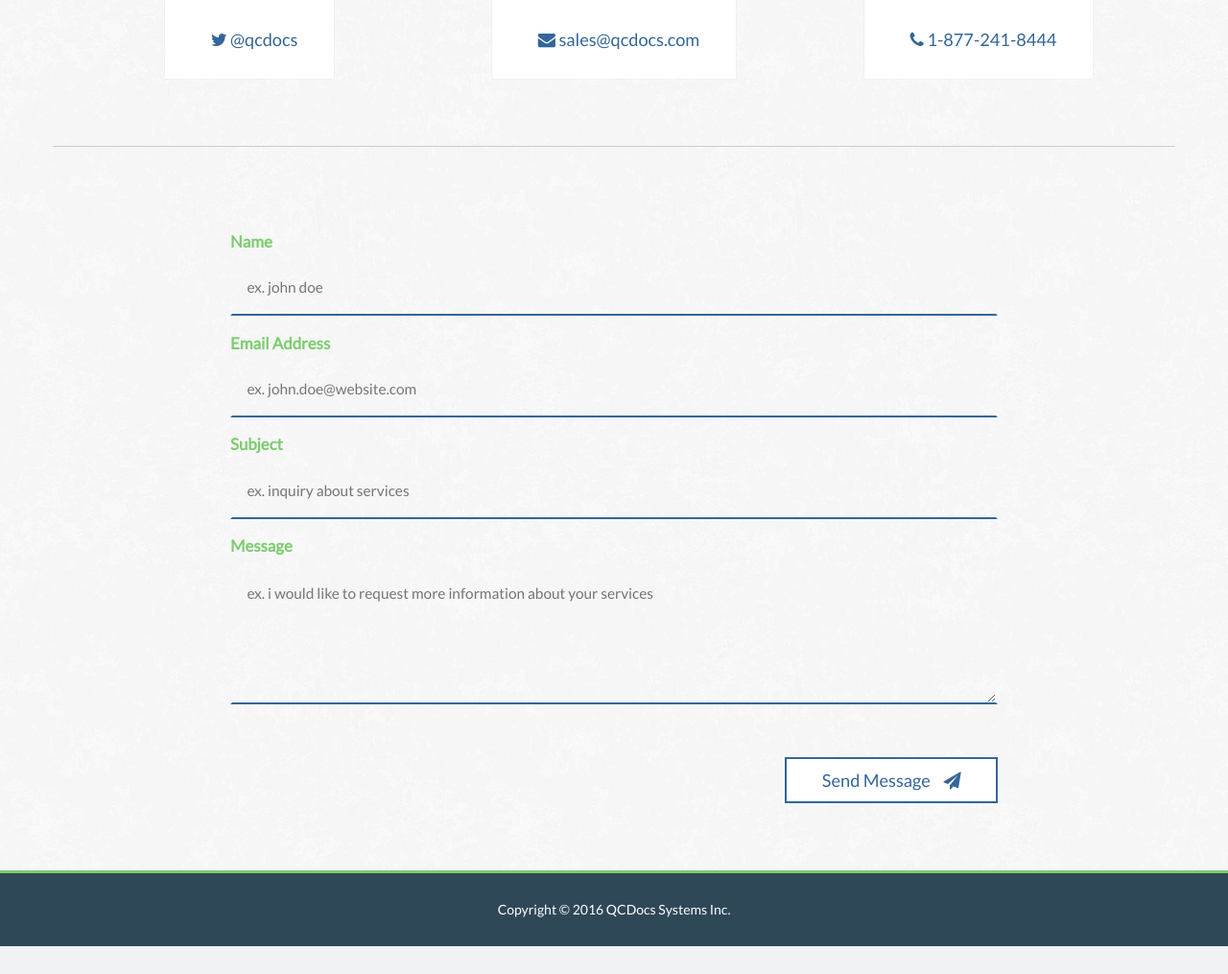
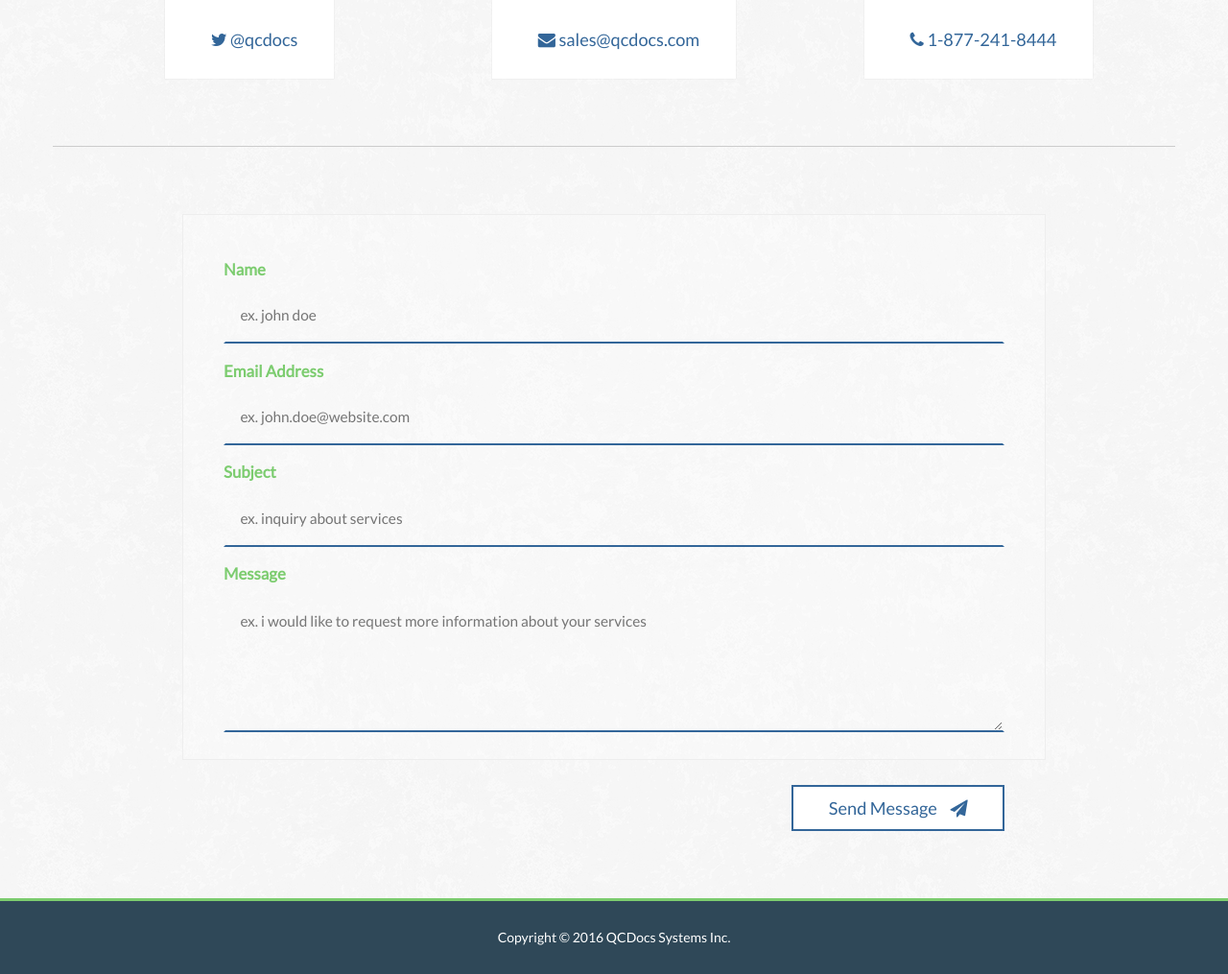
Before and after one commit to diachion/qcdocs, a PHP site: page /contact.php in a window 1280 px wide. Shown: the part 313-1328 px from the top of the page at 96% size. Before the commit the page ends 1299 px from the top, so only its background shows below. Run offline with PHP 8.4, Linux system fonts and the light colour scheme.

Commit message:
Added php on contact form and changed form styling

```diff
--- a/contact.php
+++ b/contact.php
@@ -34,7 +34,7 @@ include ("header.php");
 
 <section class="container">
 
-  <form>
+  <form method="post" action="formsubmit.php">
     <label for="name">Name</label>
       <input id="name" type="text" name="name" placeholder="ex. john doe" required/>
     <label for="email">Email Address</label>
--- a/css/global.css
+++ b/css/global.css
@@ -212,9 +212,12 @@ h2, h3, h4 {
     Forms
 \*------------------------------------*/
 form {
+  background: rgba(255, 255, 255, 0.2);
+  border: 1px solid #eee;
   width: 100%;
-  max-width: 800px;
-  margin: 0 auto; }
+  max-width: 900px;
+  margin: 0 auto;
+  padding: 2em 3em; }
   form label, form input, form textarea {
     display: block;
     width: 100%; }
--- a/sass/components/_forms.scss
+++ b/sass/components/_forms.scss
@@ -2,9 +2,12 @@
     Forms
 \*------------------------------------*/
 form {
+  background: rgba(255,255,255,0.2);
+  border: 1px solid #eee;
   width: 100%;
-  max-width: 800px;
+  max-width: 900px;
   margin: 0 auto;
+  padding: 2em 3em;
   label, input, textarea {
     display: block;
     width: 100%;
```
Also changed, not shown: formsubmit.php (added, +33 -0 lines), 1 other file.
